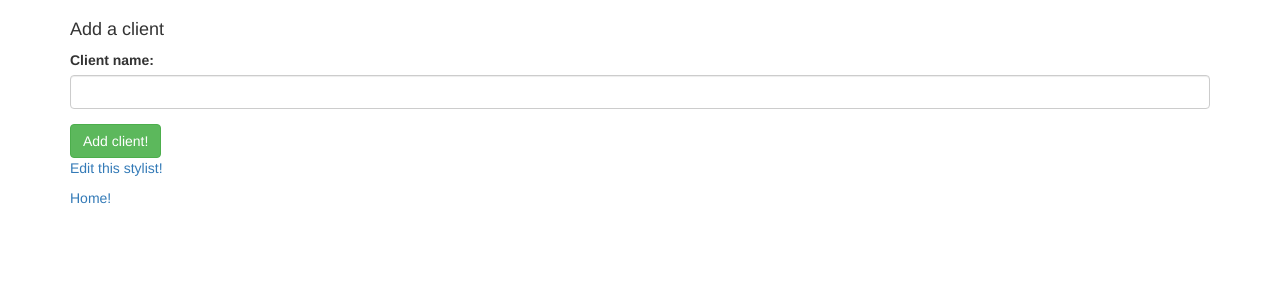
After one commit to CountPacMan/HairSalon, a PHP site: template views/stylist.html.twig in a window 1280 px wide. The commit adds this page. Shown: the top 300 px of the page. Run offline with PHP 8.4, Linux system fonts and the light colour scheme; the template is opened without the code that fills it, so the values that code supplies are empty; some libraries are stand-ins or nearby versions.

Commit message:
add client routes and initial view

```diff
--- /dev/null
+++ b/views/stylist.html.twig
@@ -0,0 +1,36 @@
+<!DOCTYPE html>
+<html>
+  <head>
+    <link rel='stylesheet' href="https://maxcdn.bootstrapcdn.com/bootstrap/3.3.2/css/bootstrap.min.css">
+    <title>Horrific Cuts Hair Salon</title>
+  </head>
+  <body>
+    <div class='container'>
+      <h1>{{ stylist.getName }}</h1>
+
+      {% if clients is not empty %}
+        <p>Here are the clients:</p>
+        <ul>
+          {% for client in clients %}
+            <li>{{ client.getName }}</li>
+          {% endfor %}
+        </ul>
+      {% endif %}
+
+      <h4>Add a client</h4>
+
+      <form action='/clients' method='post'>
+        <input id='stylist_id' name='stylist_id' type='hidden' value='{{ stylist.getId }}'>
+        <div class='form-group'>
+          <label for='name'>Client name:</label>
+          <input id='name' name='name' class='form-control' type='text'>
+        </div>
+        <button type='submit' class='btn btn-success'>Add client!</button>
+      </form>
+
+      <p><a href='/stylists/{{ stylist.getId }}/edit'>Edit this stylist!</a></p>
+      <p><a href='/'>Home!</a></p>
+
+    </div>
+  </body>
+</html>
```
Also changed, not shown: app/app.php (+12 -2 lines), src/Stylist.php (+12 -0 lines).
